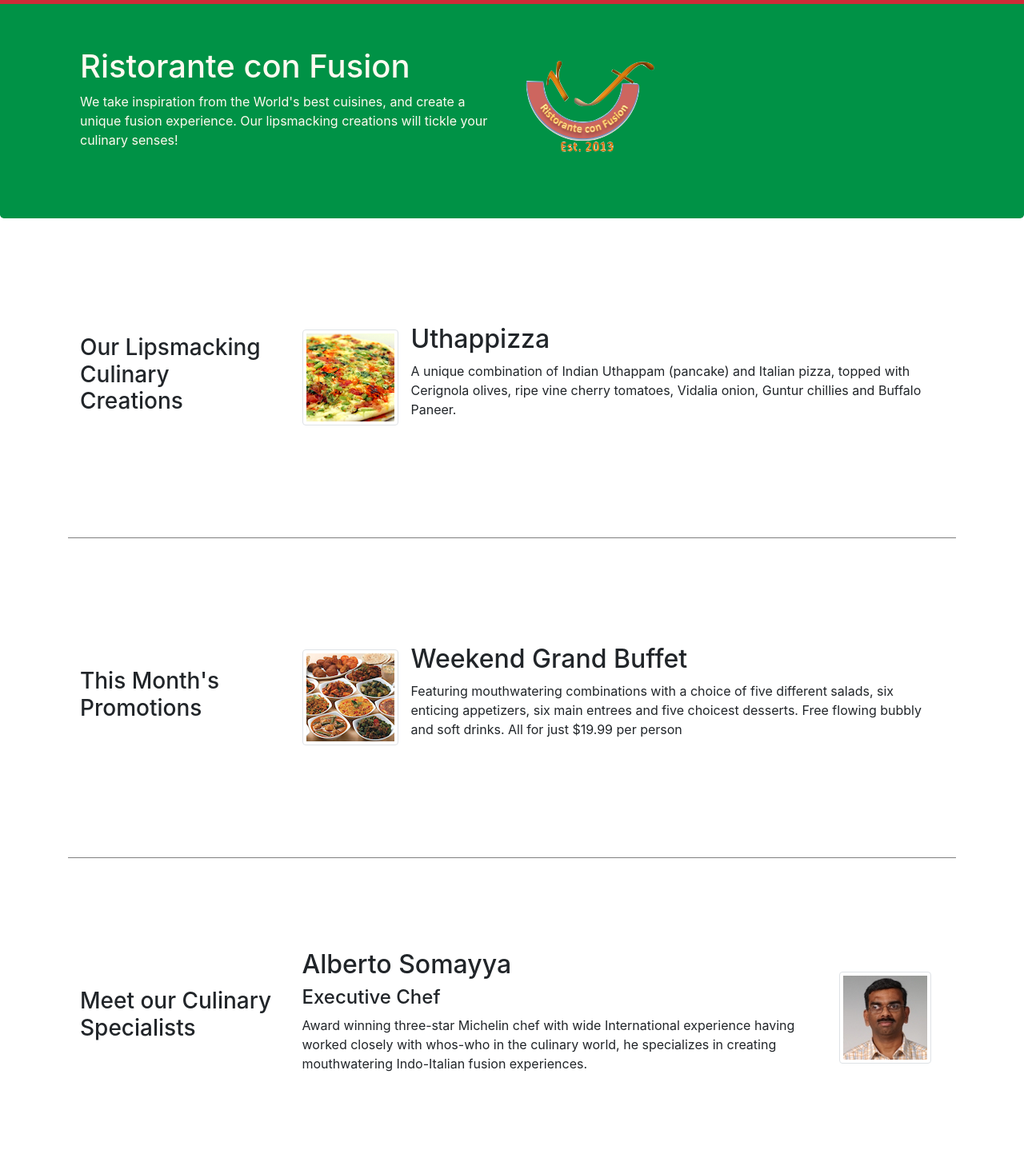
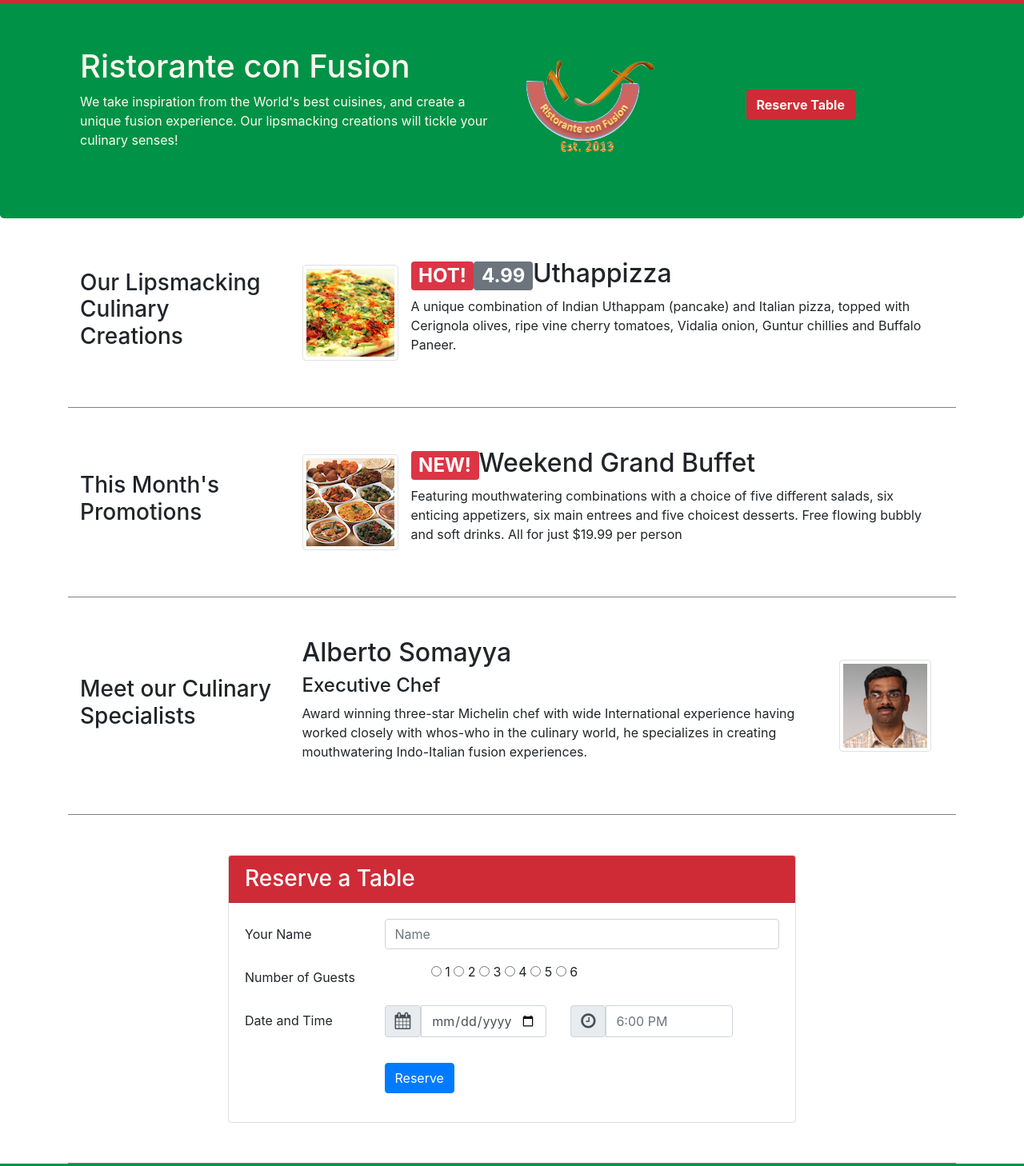
Before and after one commit to lostancient/confusion, a website: page index.html in a window 1280 px wide. Shown: the part 61-1519 px from the top of the page at 80% size. Drawn offline with nearby package versions, Linux system fonts and the light colour scheme.

Commit message:
added reservation form and button

```diff
--- a/css/styles.css
+++ b/css/styles.css
@@ -6,7 +6,7 @@
     margin: 0px auto;
     padding: 50px 0px 50px 0px;
     border-bottom: 1px ridge gray;
-    min-height: 400px;
+    min-height: 200px;
 }
 .footer {
     background-color: #009246;
@@ -36,4 +36,5 @@ body{
 }
 #reserve1{
     background-color: #ce2b37;
+    color: floralwhite;
 }
--- a/index.html
+++ b/index.html
@@ -40,6 +40,9 @@
                     <div class="col-12 col-sm align-self-center">
                         <img src="img/logo.png" class="img-fluid">
                     </div>
+                    <div class="col-12 col-sm align-self-center">
+                        <a href=#reserveForm> <button type="submit" class="btn" id="reserve1"><strong>Reserve Table</strong></button> </a>
+                    </div>
                 </div>
             </div>
         </div>
@@ -54,7 +57,7 @@
                 <div class="media">
                     <img class="d-flex mr-3 img-thumbnail align-self-center" src="img/uthappizza.png" alt="Uthappizza">
                     <div class="media-body">
-                        <h2 class="mt-0">Uthappizza</h2>
+                        <h2 class="mt-0"><span class="badge badge-danger">HOT!</span><span class="badge badge-secondary">4.99</span>Uthappizza</h2>
                         <p class="d-none d-sm-block">A unique combination of Indian Uthappam (pancake) and
                             Italian pizza, topped with Cerignola olives, ripe vine
                             cherry tomatoes, Vidalia onion, Guntur chillies and
@@ -73,7 +76,7 @@
                     <div class="media">
                         <img class="d-flex mr-3 img-thumbnail align-self-center" src="img/buffet.png" alt="Uthappizza">
                         <div class="media-body">
-                            <h2>Weekend Grand Buffet</h2>
+                            <h2><span class="badge badge-danger">NEW!</span>Weekend Grand Buffet</h2>
                             <p class="d-none d-sm-block">Featuring mouthwatering combinations with a choice of five different salads,
                                 six enticing appetizers, six main entrees and five choicest desserts. Free flowing bubbly and soft drinks.
                                 All for just $19.99 per person </p>
@@ -88,7 +91,6 @@
                 </div>
                 <div class="col col-sm order-sm-last col-md">
                         <div class="media">
-
                             <div class="media-body">
                                 <h2 class="mt-0">Alberto Somayya</h2>
                                 <h4>Executive Chef</h4>
@@ -104,18 +106,16 @@
                 </div>
             </div>
     </div>
-
-
-            <div class="container">
+        <div class="container"  id="reserveForm">
                 <div class="row row-content align-items-center">
-                    <div class="col-12 offset-2 col-sm-8">
+                <div class="col-12 offset-md-2 col-sm-8">
                     <div class="card">
                         <h3 class="card-header text-white col-12" name="reserve1" id="reserve1">Reserve a Table</h3>
-                            <form id="reserveForm">
+                        <form >
                                 <div class="card-body">
                                 <div class="form-group row">
-                                            <label for="name" class="col-md-2 col-form-label">Name</label>
-                                            <div class="col-md-10">
+                                        <label for="name" class="col-md-3 col-form-label">Your Name</label>
+                                        <div class="col-md-9">
                                             <input type="text" class="form-control" id="name" name="name" placeholder="Name">
                                         </div>
                                     </div>
```
Also changed, not shown: aboutus.html (+3 -0 lines), contactus.html (+6 -3 lines). Lines whose indentation alone changed are shown as unchanged.
